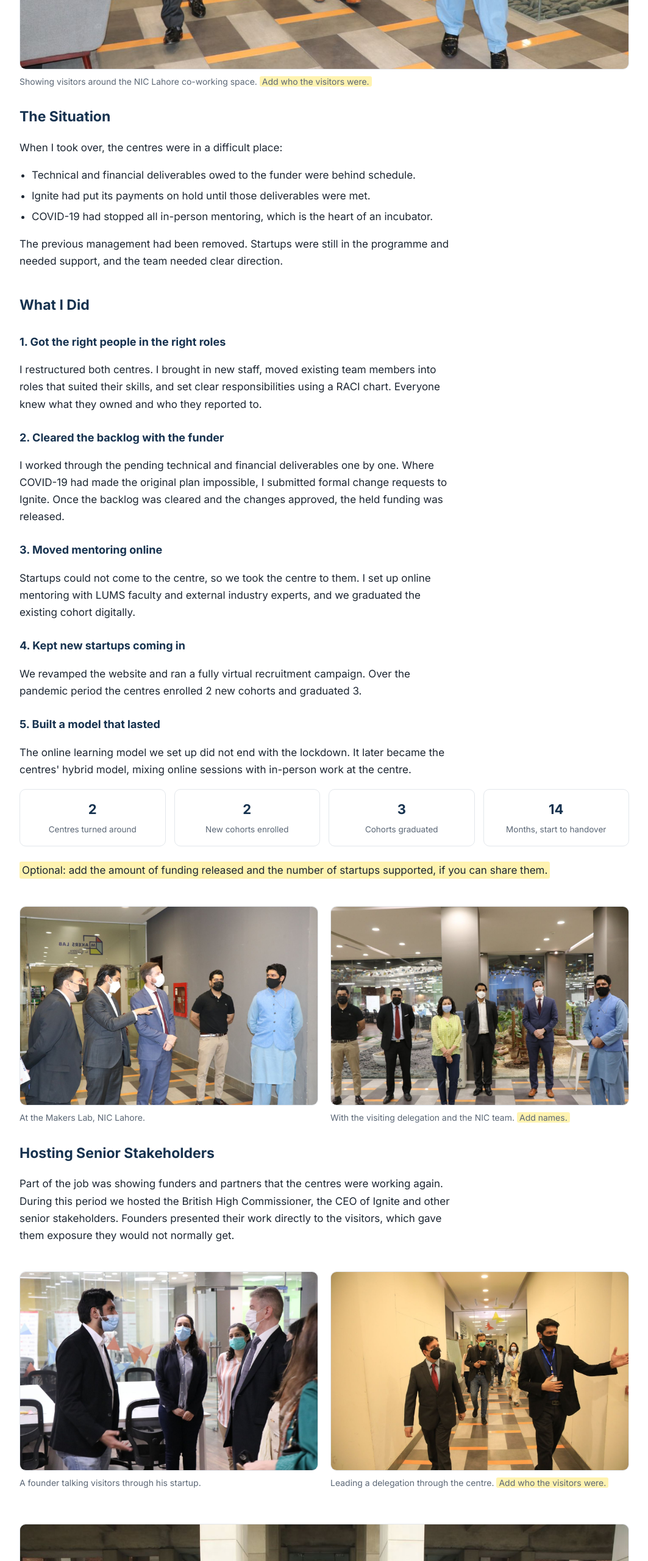
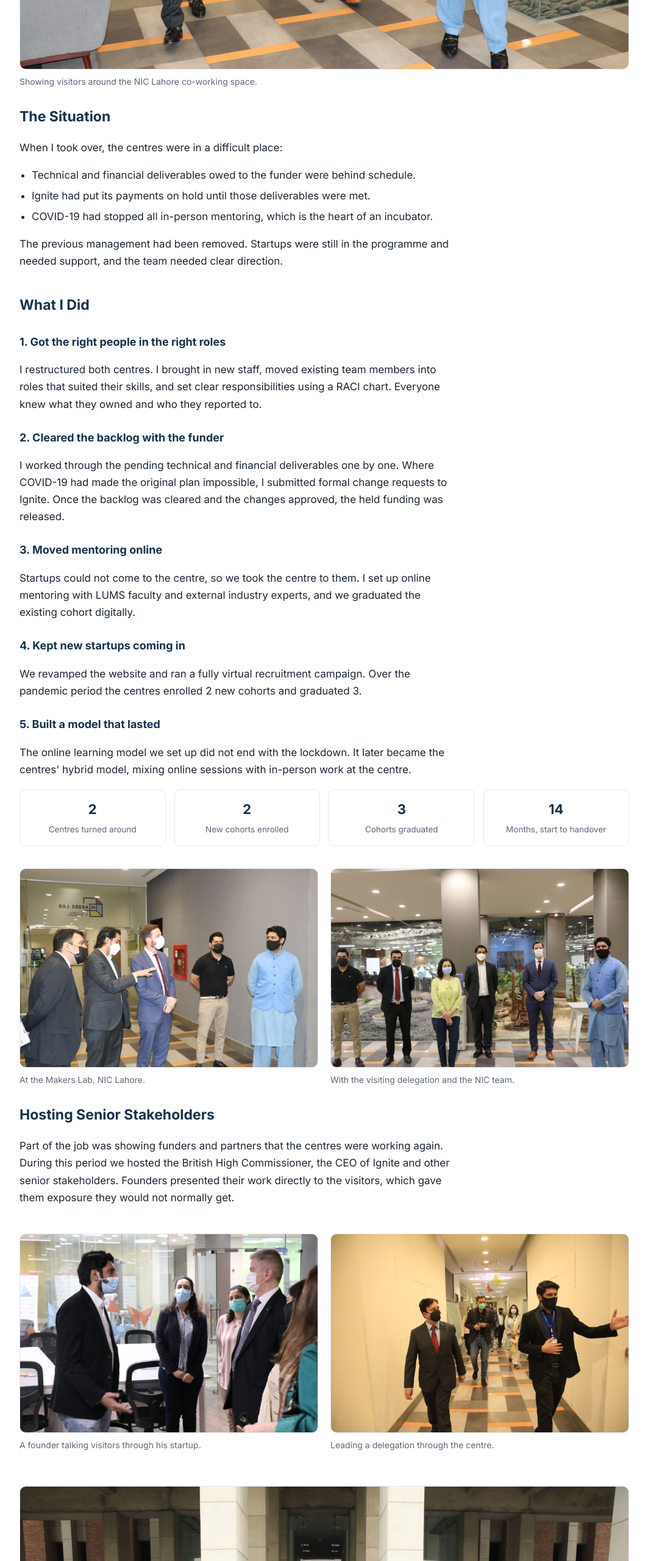
Before and after one commit to hamzahabib-pmp/hamzahabib-pmp.github.io, a plain HTML site: page nic-turnaround.html in a window 1280 px wide. Shown: the part 1080-3640 px from the top of the page at 61% size, without its empty margins (108-1171 px from the left). Drawn offline with Linux system fonts and the light colour scheme.

Commit message:
Add files via upload

```diff
--- a/nic-turnaround.html
+++ b/nic-turnaround.html
@@ -23,7 +23,7 @@
 <div class="case"><div class="wrap">
 
 <figure><img src="nic-tour-lahore.jpg" alt="Hamza showing visitors around the NIC Lahore co-working space">
-<figcaption>Showing visitors around the NIC Lahore co-working space. <span class="todo">Add who the visitors were.</span></figcaption></figure>
+<figcaption>Showing visitors around the NIC Lahore co-working space.</figcaption></figure>
 
 <div class="text">
 <h2>The Situation</h2>
@@ -59,13 +59,12 @@
 <div><b>3</b><span>Cohorts graduated</span></div>
 <div><b>14</b><span>Months, start to handover</span></div>
 </div>
-<p class="todo" style="display:inline-block">Optional: add the amount of funding released and the number of startups supported, if you can share them.</p>
 
 <div class="figrow">
 <figure><img src="nic-makers-lab.jpg" alt="Visitors at the Makers Lab entrance at NIC Lahore">
 <figcaption>At the Makers Lab, NIC Lahore.</figcaption></figure>
 <figure><img src="nic-visit-group.jpg" alt="Group photo with visiting delegation at NIC Lahore">
-<figcaption>With the visiting delegation and the NIC team. <span class="todo">Add names.</span></figcaption></figure>
+<figcaption>With the visiting delegation and the NIC team.</figcaption></figure>
 </div>
 
 <div class="text">
@@ -77,11 +76,11 @@
 <figure><img src="nic-founder-pitch.jpg" alt="A founder presenting to visitors at NIC Lahore">
 <figcaption>A founder talking visitors through his startup.</figcaption></figure>
 <figure><img src="nic-corridor-tour.jpg" alt="Hamza leading a delegation through NIC Lahore">
-<figcaption>Leading a delegation through the centre. <span class="todo">Add who the visitors were.</span></figcaption></figure>
+<figcaption>Leading a delegation through the centre.</figcaption></figure>
 </div>
 
 <figure><img src="nic-delegation-steps.jpg" alt="Group photo with a delegation outside NIC Lahore">
-<figcaption>With a visiting delegation outside NIC Lahore. <span class="todo">Add names.</span></figcaption></figure>
+<figcaption>With a visiting delegation outside NIC Lahore.</figcaption></figure>
 
 <div class="text">
 <h2>The Result</h2>
```
Also changed, not shown: amazon-order-automation.html (+1 -1 lines), firms-dairy-farm-system.html (+0 -1 lines), games-grants-system.html (+1 -1 lines), index.html (+3 -3 lines), power-bi-dashboards.html (+2 -2 lines).
